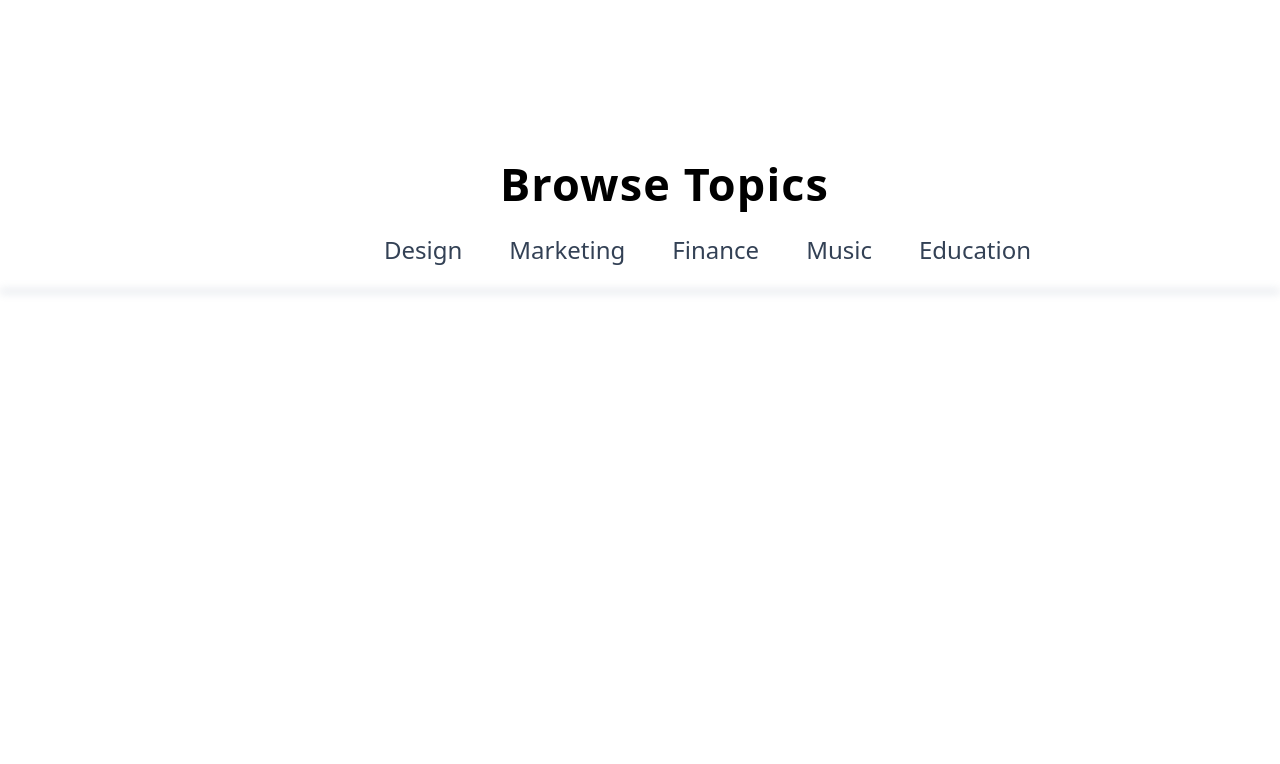
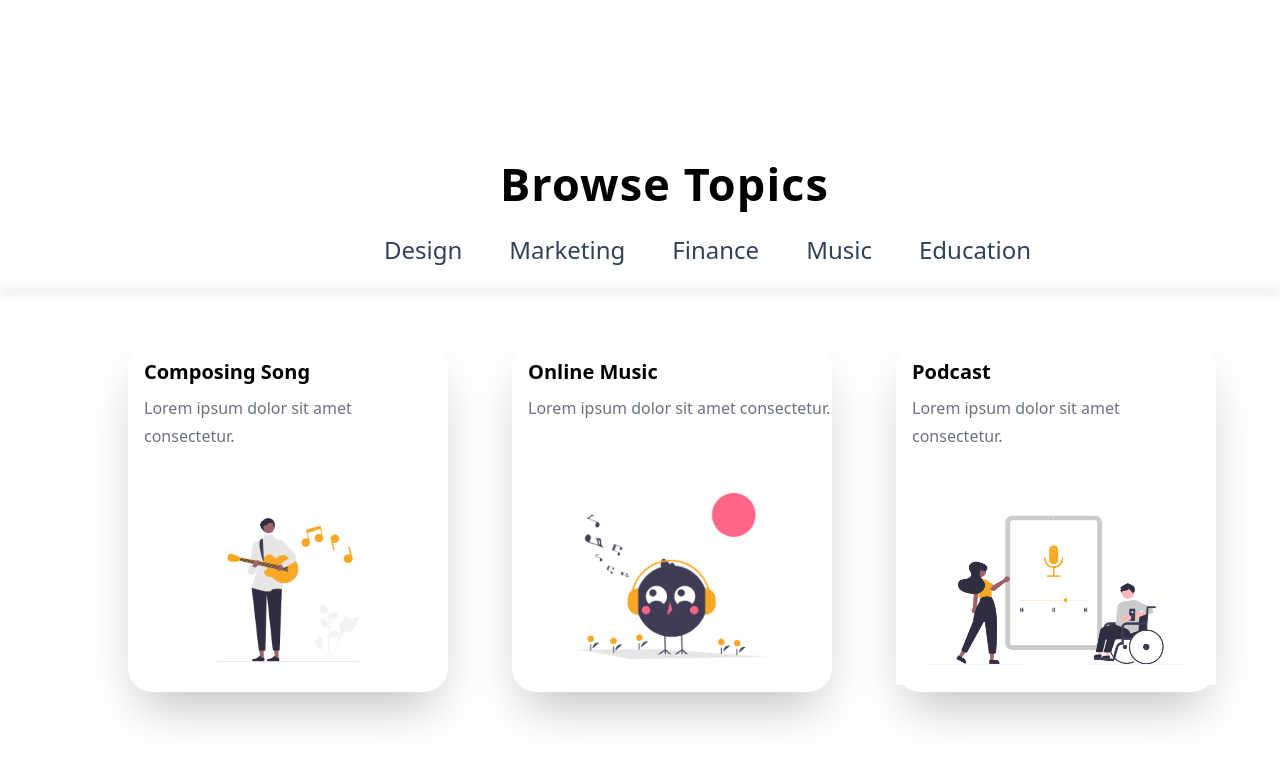
Before and after one commit to ayuxy027/Featuring, a website: page public/index.html in a window 1280 px wide. Both pictures are taken after a click on the item "Music". Drawn offline with Linux system fonts and the light colour scheme.

Commit message:
Completed Music Cards

```diff
--- a/public/index.html
+++ b/public/index.html
@@ -57,7 +57,7 @@
       <hr class="bg-slate-400 h-[2px] blur-sm" />
 
       <!-- Cards below the Navbar of page 2 -->
-      <div id="page2-cards" class="w-full h-screen">
+      <di id="page2-cards" class="w-full h-screen">
         <!-- Design Section Cards -->
         <div id="design-cards" class="cards" style="display: block">
           <div
@@ -162,7 +162,6 @@
           </div>
         </div>
         <!-- Finance Cards here  -->
-        <!-- Finance Cards here  -->
         <div id="finance-cards" class="cards" style="display: none">
           <!-- Add Finance cards here -->
           <div id="finance-cards" class="cards" style="display: none">
@@ -228,9 +227,60 @@
             </div>
           </div>
         </div>
+        <!-- Music Cards here  -->
         <div id="music-cards" class="cards" style="display: none">
           <!-- Add Music cards here -->
-        </div>
+
+            <div
+              id="card1-music"
+              class="absolute ml-[10%] rounded-3xl bg-white w-[25%] h-[350px] shadow-2xl mt-[50px] transition duration-[0.2s] ease-in delay-[0.1s] hover:scale-[1.1] hover:cursor-pointer"
+            >
+              <div class="mt-[5%] ml-[5%] mr-[20%] pointer-events-none">
+                <h1 class="text-xl font-bold text-black">Composing Song</h1>
+                <p class="mt-2 leading-7 text-gray-500">
+                  Lorem ipsum dolor sit amet consectetur.
+                </p>
+              </div>
+              <img
+                class="w-full h-[200px] object-contain mt-10"
+                src="../assets/undraw_Compose_music_re_wpiw.png"
+                alt=""
+              />
+            </div>
+            <div
+              id="card2-music"
+              class="absolute ml-[40%] rounded-3xl bg-white w-[25%] h-[350px] shadow-2xl mt-[50px] transition duration-[0.2s] ease-in delay-[0.1s] hover:scale-[1.1] hover:cursor-pointer"
+            >
+              <div class="mt-[5%] ml-[5%] mr-[20%] pointer-events-none">
+                <h1 class="text-xl font-bold text-black">Online Music
+                </h1>
+                <p class="absolute mt-2 leading-7 text-gray-500">
+                  Lorem ipsum dolor sit amet consectetur.
+                </p>
+              </div>
+              <img
+                class="w-full h-[200px] object-contain absolute mt-[90px]"
+                src="../assets/undraw_happy_music_g6wc.png"
+                alt=""
+              />
+            </div>
+            <div
+              id="card3-music"
+              class="absolute ml-[70%] rounded-3xl bg-white w-[25%] h-[350px] shadow-2xl mt-[50px] transition duration-[0.2s] ease-in delay-[0.1s] hover:scale-[1.1] hover:cursor-pointer"
+            >
+              <div class="mt-[5%] ml-[5%] mr-[20%] pointer-events-none">
+                <h1 class="text-xl font-bold text-black">Podcast</h1>
+                <p class="mt-2 leading-7 text-gray-500">
+                  Lorem ipsum dolor sit amet consectetur.
+                </p>
+              </div>
+              <img
+                class="w-full h-[200px] object-contain absolute mt-10"
+                src="../assets/undraw_Podcast_audience_re_4i5q.png"
+              />
+            </div>
+          </div>
+        </di
         <div id="education-cards" class="cards" style="display: none">
           <!-- Add Education cards here -->
         </div>
```
